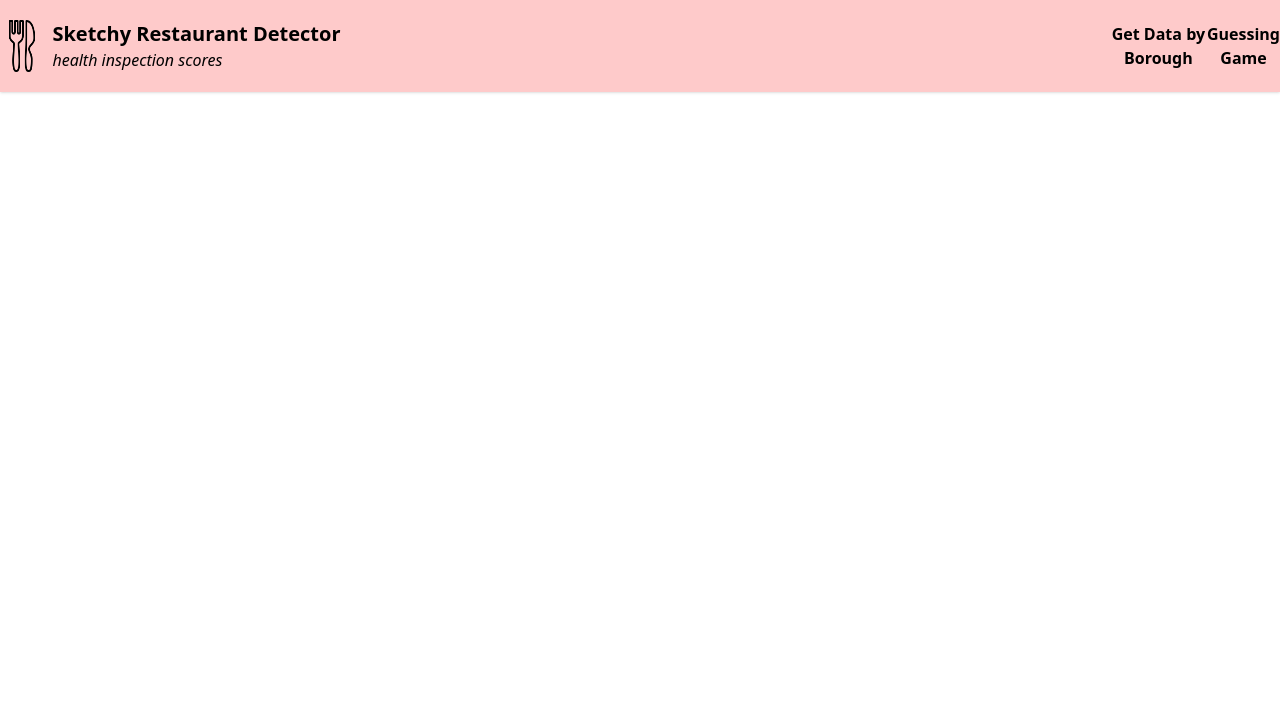
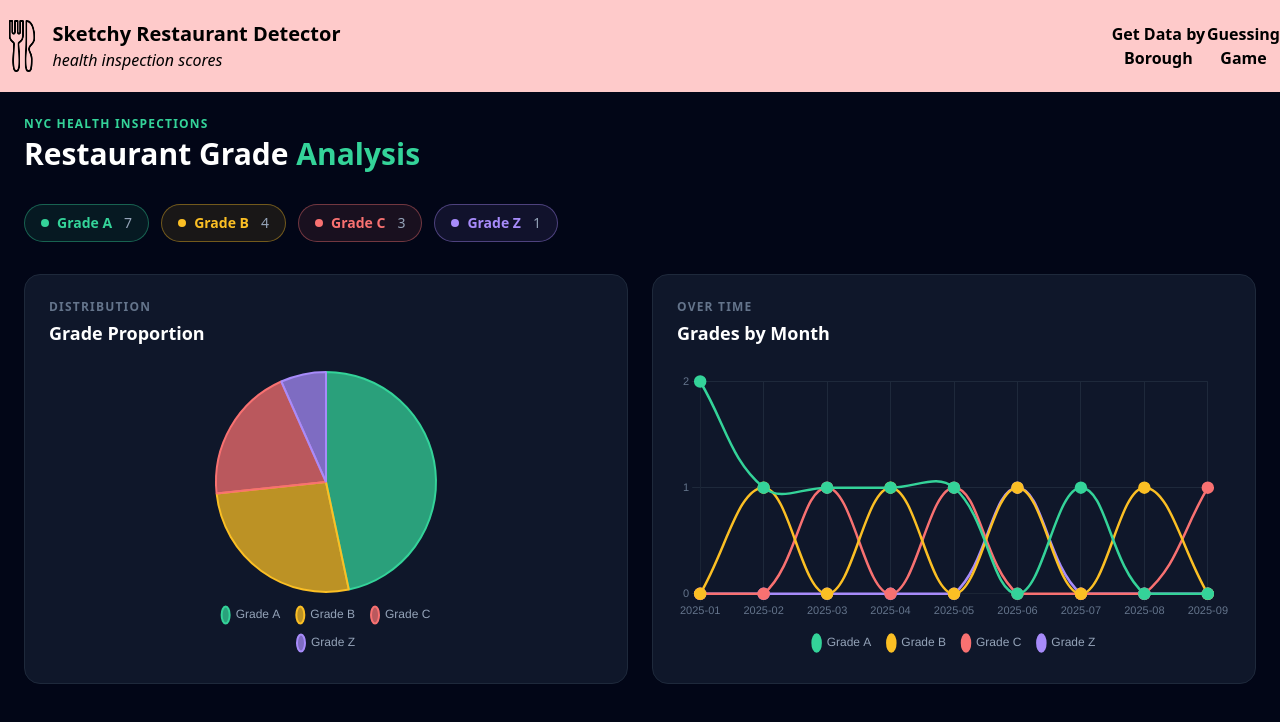
Before and after one commit to staten-island-tech/vue-open-data-Crystal-Lin1, a Vue app in the folder app/: page / in a window 1280 px wide. Shown: the top 722 px of the page. Built offline with nearby package versions, Linux system fonts and the light colour scheme; no server answers.

Commit message:
feat: somewhat sketchy chart data from ai (wip), thanks whalen for letting us ai this

```diff
--- a/app/package.json
+++ b/app/package.json
@@ -15,7 +15,9 @@
     "format": "prettier --write --experimental-cli src/"
   },
   "dependencies": {
+    "chart.js": "^4.5.1",
     "vue": "^3.5.29",
+    "vue-chartjs": "^5.3.3",
     "vue-router": "^5.0.3"
   },
   "devDependencies": {
--- a/app/src/components/GradeCharts.vue
+++ b/app/src/components/GradeCharts.vue
@@ -1,17 +1,252 @@
 <template>
-    <div>
+  <div class="min-h-screen bg-slate-950 text-slate-100 p-6">
+
+    <!-- Header -->
+    <div class="mb-8">
+      <p class="text-xs font-semibold tracking-widest text-emerald-400 uppercase mb-1">
+        NYC Health Inspections
+      </p>
+      <h1 class="text-3xl font-bold text-white">
+        Restaurant Grade <span class="text-emerald-400">Analysis</span>
+      </h1>
+    </div>
+
+    <!-- Grade pills -->
+    <div class="flex flex-wrap gap-3 mb-8">
+      <div
+        v-for="(count, grade) in gradeCounts"
+        :key="grade"
+        class="flex items-center gap-2 px-4 py-2 rounded-full border text-sm font-semibold"
+        :style="{
+          borderColor: gradeColor(grade as string) + '66',
+          backgroundColor: gradeColor(grade as string) + '18',
+          color: gradeColor(grade as string),
+        }"
+      >
+        <span
+          class="w-2 h-2 rounded-full"
+          :style="{ backgroundColor: gradeColor(grade as string) }"
+        />
+        Grade {{ grade }}
+        <span class="ml-1 text-slate-400 font-normal">{{ count }}</span>
+      </div>
+    </div>
+
+    <!-- Charts grid -->
+    <div class="grid grid-cols-1 lg:grid-cols-2 gap-6">
+
+      <!-- Pie card -->
+      <div class="bg-slate-900 border border-slate-800 rounded-2xl p-6">
+        <p class="text-xs font-semibold tracking-widest text-slate-500 uppercase mb-1">Distribution</p>
+        <h2 class="text-lg font-bold text-white mb-6">Grade Proportion</h2>
+        <div class="flex justify-center">
+          <div class="w-72 h-72">
+            <Pie :data="pieData" :options="pieOptions" />
+          </div>
+        </div>
+      </div>
+
+      <!-- Line card -->
+      <div class="bg-slate-900 border border-slate-800 rounded-2xl p-6">
+        <p class="text-xs font-semibold tracking-widest text-slate-500 uppercase mb-1">Over Time</p>
+        <h2 class="text-lg font-bold text-white mb-6">Grades by Month</h2>
+        <div class="h-72">
+          <Line :data="lineData" :options="lineOptions" />
+        </div>
+      </div>
 
     </div>
+  </div>
 </template>
 
-<script setup lang="ts">
-    const props = defineProps({
-        prop: String,
-        grades: Array
-    })
+<script lang="ts">
+// ── Types & module-level constants (hoisted safely) ───────────────────────
+interface Inspection {
+  camis: string
+  dba: string
+  boro: string
+  inspection_date: string
+  grade: string
+  grade_date: string
+  score: string
+  [key: string]: unknown
+}
 
+// Sample data lives outside <script setup> so it's available when defineProps
+// is hoisted. Remove / replace with your real data source.
+const SAMPLE_DATA: Inspection[] = [
+  { camis: '1',  dba: 'A', boro: 'Manhattan', inspection_date: '2025-01-10T00:00:00.000', grade: 'A', grade_date: '2025-01-10T00:00:00.000', score: '9' },
+  { camis: '2',  dba: 'B', boro: 'Brooklyn',  inspection_date: '2025-01-22T00:00:00.000', grade: 'A', grade_date: '2025-01-22T00:00:00.000', score: '10' },
+  { camis: '3',  dba: 'C', boro: 'Queens',    inspection_date: '2025-02-05T00:00:00.000', grade: 'B', grade_date: '2025-02-05T00:00:00.000', score: '18' },
+  { camis: '4',  dba: 'D', boro: 'Bronx',     inspection_date: '2025-02-14T00:00:00.000', grade: 'A', grade_date: '2025-02-14T00:00:00.000', score: '12' },
+  { camis: '5',  dba: 'E', boro: 'Manhattan', inspection_date: '2025-03-01T00:00:00.000', grade: 'C', grade_date: '2025-03-01T00:00:00.000', score: '40' },
+  { camis: '6',  dba: 'F', boro: 'Brooklyn',  inspection_date: '2025-03-18T00:00:00.000', grade: 'A', grade_date: '2025-03-18T00:00:00.000', score: '8' },
+  { camis: '7',  dba: 'G', boro: 'Queens',    inspection_date: '2025-04-02T00:00:00.000', grade: 'B', grade_date: '2025-04-02T00:00:00.000', score: '20' },
+  { camis: '8',  dba: 'H', boro: 'Manhattan', inspection_date: '2025-04-19T00:00:00.000', grade: 'A', grade_date: '2025-04-19T00:00:00.000', score: '7' },
+  { camis: '9',  dba: 'I', boro: 'Brooklyn',  inspection_date: '2025-05-07T00:00:00.000', grade: 'C', grade_date: '2025-05-07T00:00:00.000', score: '38' },
+  { camis: '10', dba: 'J', boro: 'Bronx',     inspection_date: '2025-05-21T00:00:00.000', grade: 'A', grade_date: '2025-05-21T00:00:00.000', score: '11' },
+  { camis: '11', dba: 'K', boro: 'Queens',    inspection_date: '2025-06-04T00:00:00.000', grade: 'B', grade_date: '2025-06-04T00:00:00.000', score: '22' },
+  { camis: '12', dba: 'L', boro: 'Manhattan', inspection_date: '2025-06-30T00:00:00.000', grade: 'Z', grade_date: '2025-06-30T00:00:00.000', score: '28' },
+  { camis: '13', dba: 'M', boro: 'Brooklyn',  inspection_date: '2025-07-15T00:00:00.000', grade: 'A', grade_date: '2025-07-15T00:00:00.000', score: '6' },
+  { camis: '14', dba: 'N', boro: 'Bronx',     inspection_date: '2025-08-08T00:00:00.000', grade: 'B', grade_date: '2025-08-08T00:00:00.000', score: '19' },
+  { camis: '15', dba: 'O', boro: 'Queens',    inspection_date: '2025-09-05T00:00:00.000', grade: 'C', grade_date: '2025-09-05T00:00:00.000', score: '50' },
+]
 </script>
 
-<style scoped>
+<script setup lang="ts">
+import { computed } from 'vue'
+import {
+  Chart as ChartJS,
+  ArcElement,
+  Tooltip,
+  Legend,
+  CategoryScale,
+  LinearScale,
+  PointElement,
+  LineElement,
+  Filler,
+} from 'chart.js'
+import { Pie, Line } from 'vue-chartjs'
 
-</style>
+ChartJS.register(
+  ArcElement, Tooltip, Legend,
+  CategoryScale, LinearScale, PointElement, LineElement, Filler,
+)
+
+// ── Props ──────────────────────────────────────────────────────────────────
+// SAMPLE_DATA is declared in the normal <script> block above, so it's safely
+// available when defineProps is hoisted.
+const props = withDefaults(
+  defineProps<{ inspections?: Inspection[] }>(),
+  { inspections: () => SAMPLE_DATA },
+)
+
+// ── Grade colour map ───────────────────────────────────────────────────────
+const GRADE_COLORS: Record<string, string> = {
+  A: '#34d399', // emerald-400
+  B: '#fbbf24', // amber-400
+  C: '#f87171', // red-400
+  Z: '#a78bfa', // violet-400
+  P: '#60a5fa', // blue-400
+  N: '#94a3b8', // slate-400
+}
+
+function gradeColor(grade: string): string {
+  return GRADE_COLORS[grade] ?? '#64748b'
+}
+
+// ── Derived: counts ────────────────────────────────────────────────────────
+const validRows = computed(() =>
+  props.inspections.filter(r => r.grade?.trim()),
+)
+
+const gradeCounts = computed(() => {
+  const counts: Record<string, number> = {}
+  for (const r of validRows.value) {
+    counts[r.grade] = (counts[r.grade] ?? 0) + 1
+  }
+  return counts
+})
+
+// ── Shared legend config ───────────────────────────────────────────────────
+const sharedLegend = {
+  position: 'bottom' as const,
+  labels: {
+    color: '#94a3b8',
+    font: { size: 12 },
+    padding: 16,
+    usePointStyle: true,
+    pointStyleWidth: 8,
+  },
+}
+
+// ── Pie chart ──────────────────────────────────────────────────────────────
+const pieData = computed(() => {
+  const labels = Object.keys(gradeCounts.value)
+  return {
+    labels: labels.map(g => `Grade ${g}`),
+    datasets: [{
+      data: labels.map(g => gradeCounts.value[g]),
+      backgroundColor: labels.map(g => gradeColor(g) + 'bb'),
+      borderColor: labels.map(g => gradeColor(g)),
+      borderWidth: 2,
+      hoverOffset: 10,
+    }],
+  }
+})
+
+const pieOptions = {
+  responsive: true,
+  maintainAspectRatio: true,
+  plugins: {
+    legend: sharedLegend,
+    tooltip: {
+      callbacks: {
+        label: (ctx: { label: string; parsed: number; dataset: { data: number[] } }) => {
+          const total = ctx.dataset.data.reduce((a, b) => a + b, 0)
+          const pct = ((ctx.parsed / total) * 100).toFixed(1)
+          return ` ${ctx.label}: ${ctx.parsed} (${pct}%)`
+        },
+      },
+    },
+  },
+}
+
+// ── Line chart ─────────────────────────────────────────────────────────────
+const monthlyData = computed(() => {
+  const map: Record<string, Record<string, number>> = {}
+
+  for (const r of validRows.value) {
+    const d = new Date(r.grade_date)
+    if (isNaN(d.getTime())) continue
+    const key = `${d.getFullYear()}-${String(d.getMonth() + 1).padStart(2, '0')}`
+    if (!map[key]) map[key] = {}
+    map[key][r.grade] = (map[key][r.grade] ?? 0) + 1
+  }
+
+  return {
+    months: Object.keys(map).sort(),
+    grades: Object.keys(gradeCounts.value),
+    map,
+  }
+})
+
+const lineData = computed(() => {
+  const { months, grades, map } = monthlyData.value
+  return {
+    labels: months,
+    datasets: grades.map(grade => ({
+      label: `Grade ${grade}`,
+      data: months.map(m => map[m]?.[grade] ?? 0),
+      borderColor: gradeColor(grade),
+      backgroundColor: gradeColor(grade) + '22',
+      pointBackgroundColor: gradeColor(grade),
+      pointRadius: 5,
+      pointHoverRadius: 8,
+      tension: 0.4,
+      fill: false,
+      borderWidth: 2.5,
+    })),
+  }
+})
+
+const lineOptions = {
+  responsive: true,
+  maintainAspectRatio: false,
+  interaction: { mode: 'index' as const, intersect: false },
+  scales: {
+    x: {
+      ticks: { color: '#64748b', font: { size: 11 } },
+      grid:  { color: '#1e293b' },
+    },
+    y: {
+      beginAtZero: true,
+      ticks: { color: '#64748b', stepSize: 1, font: { size: 11 } },
+      grid:  { color: '#1e293b' },
+    },
+  },
+  plugins: {
+    legend: sharedLegend,
+  },
+}
+</script>
--- a/app/src/views/HomePage.vue
+++ b/app/src/views/HomePage.vue
@@ -11,6 +11,7 @@
         <button class="font-bold">Guessing Game</button>
     </header>
     <BoroughData v-if="showBoroData"></BoroughData>
+    <GradeCharts :grades="[]"></GradeCharts>
 </template>
 
 <script setup lang="ts">
@@ -18,6 +19,7 @@ import utensilsImg from '@/assets/utensils.png'
 import { getAllData, filterOutBadData, filterBasedonBoro} from '@/store/functions'
 import {ref} from 'vue'
 import BoroughData from '@/components/BoroughData.vue'
+import GradeCharts from '@/components/GradeCharts.vue'
 
 const showBoroData = ref(false)
 const data = await getAllData()
```
Also changed, not shown: 1 other file (tests, documents, lock files or other folders).
